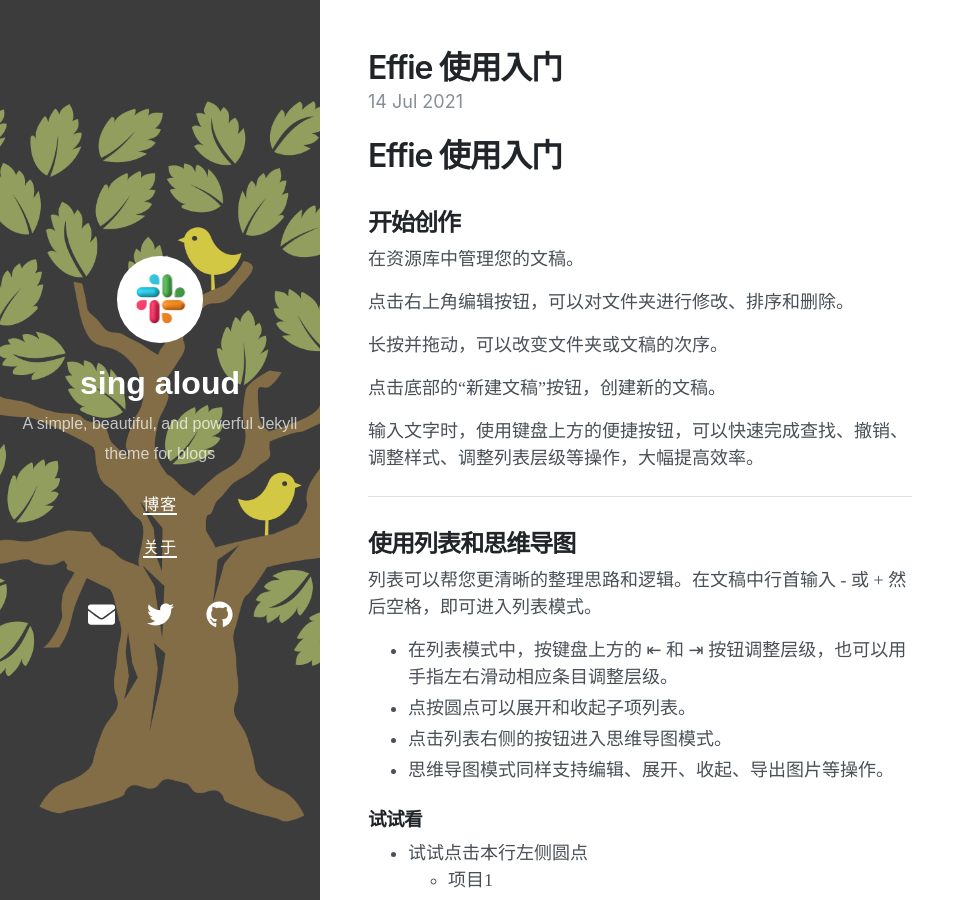
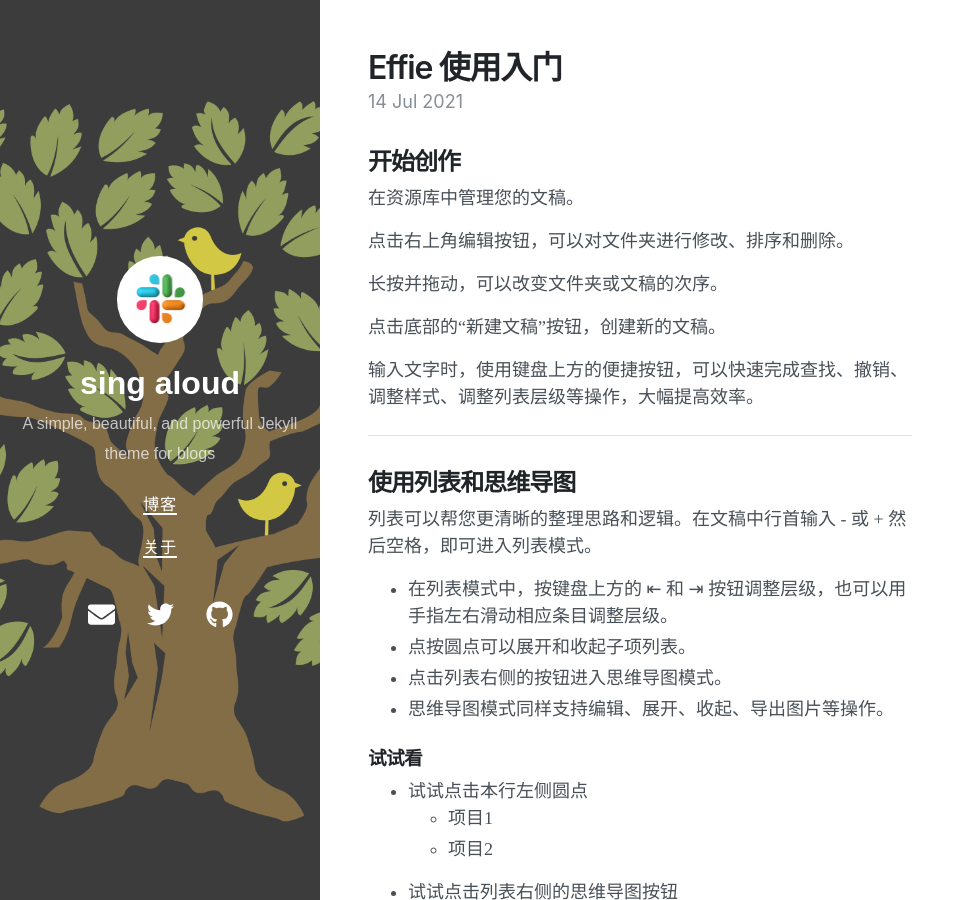
Before and after one commit to singaloud/singaloud.GitHub.io, a Jekyll site: the page built from _posts/2021-07-14-Effie 使用入门.md, in a window 1280 px wide and 900 px high. Shown: the whole window, without its empty margins (0-975 px from the left). Built offline with Jekyll 4.4.1, drawn with Linux system fonts in a browser that asks for light colours; nearby versions of some CDN libraries; our own code applies the rules of GitHub Pages for plain Markdown files.

Commit message:
Update 2021-07-14-Effie 使用入门.md

```diff
--- a/_posts/2021-07-14-Effie 使用入门.md
+++ b/_posts/2021-07-14-Effie 使用入门.md
@@ -1,4 +1,4 @@
-# Effie 使用入门
+
 
 
 
```
